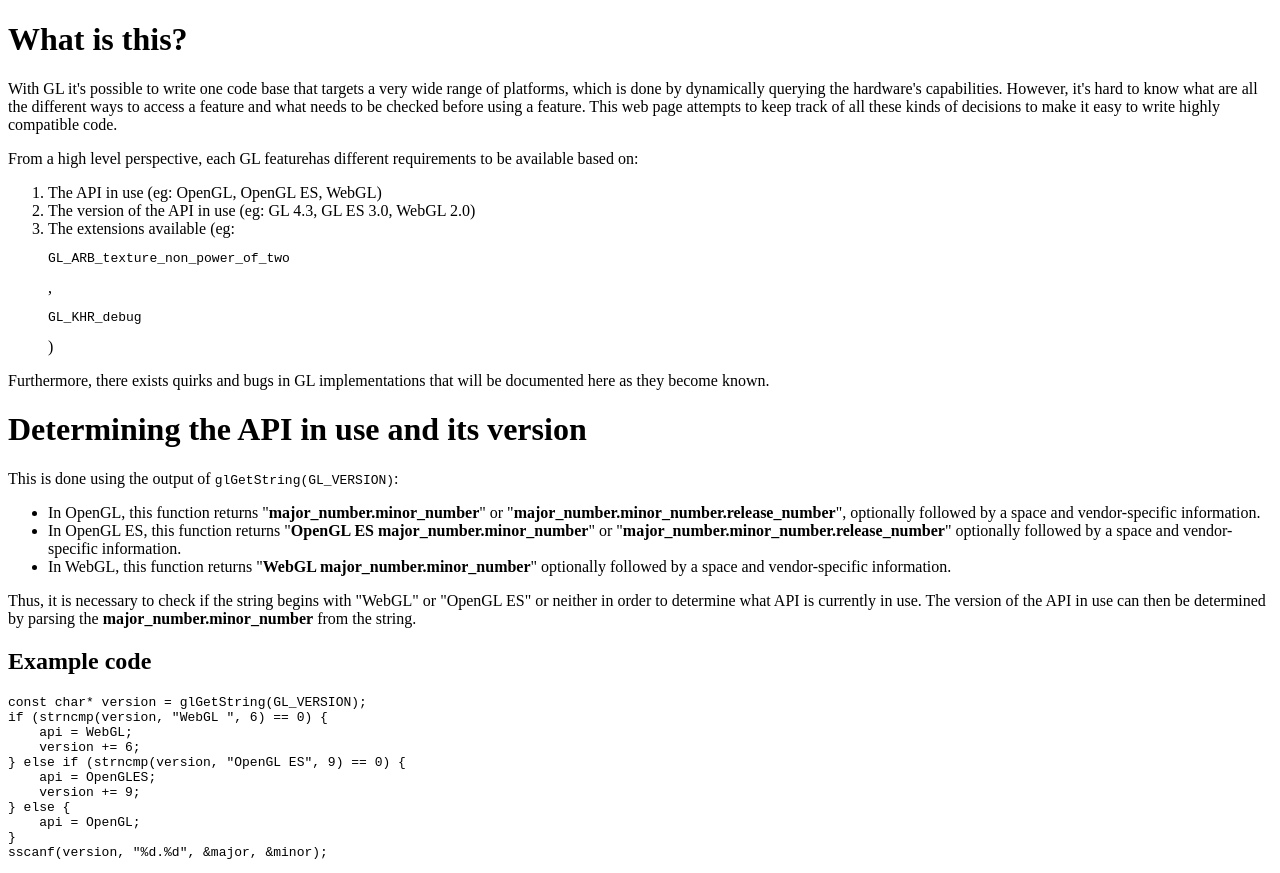
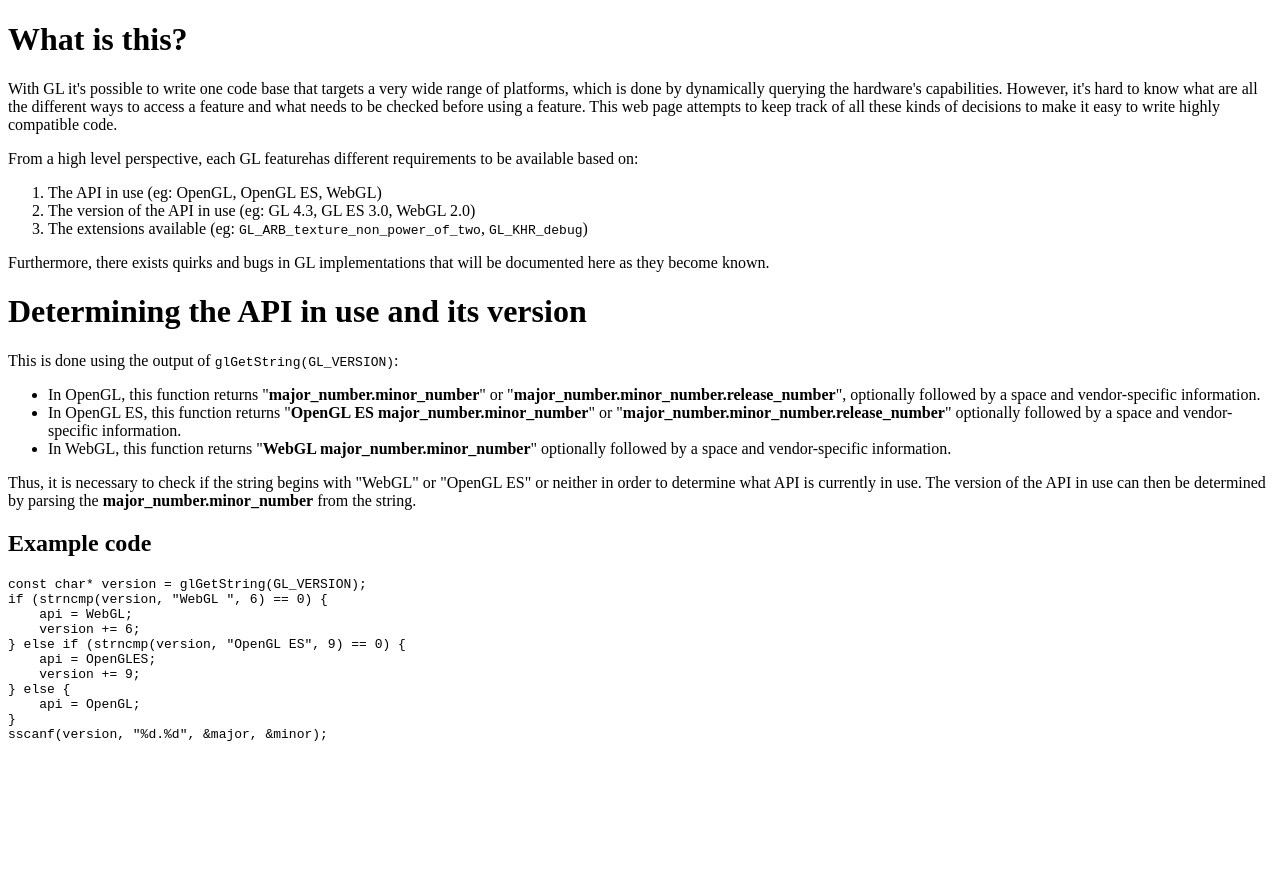
Before and after one commit to nguillemot/nguillemot.github.com, a plain HTML site: page glfeaturereqs.html in a window 1280 px wide. After the commit the page ends 800 px from the top, so only its background shows below. Drawn offline with Linux system fonts and the light colour scheme.

Commit message:
Update glfeaturereqs.html

```diff
--- a/glfeaturereqs.html
+++ b/glfeaturereqs.html
@@ -16,7 +16,7 @@ This web page attempts to keep track of all these kinds of decisions to make it
 <ol>
   <li>The API in use (eg: OpenGL, OpenGL ES, WebGL)</li>
   <li>The version of the API in use (eg: GL 4.3, GL ES 3.0, WebGL 2.0)</li>
-  <li>The extensions available (eg: <pre>GL_ARB_texture_non_power_of_two</pre>, <pre>GL_KHR_debug</pre>)</li>
+  <li>The extensions available (eg: <code>GL_ARB_texture_non_power_of_two</code>, <code>GL_KHR_debug</code>)</li>
 </ol>
 Furthermore, there exists quirks and bugs in GL implementations that will be documented here as they become known.</p>
 
```
